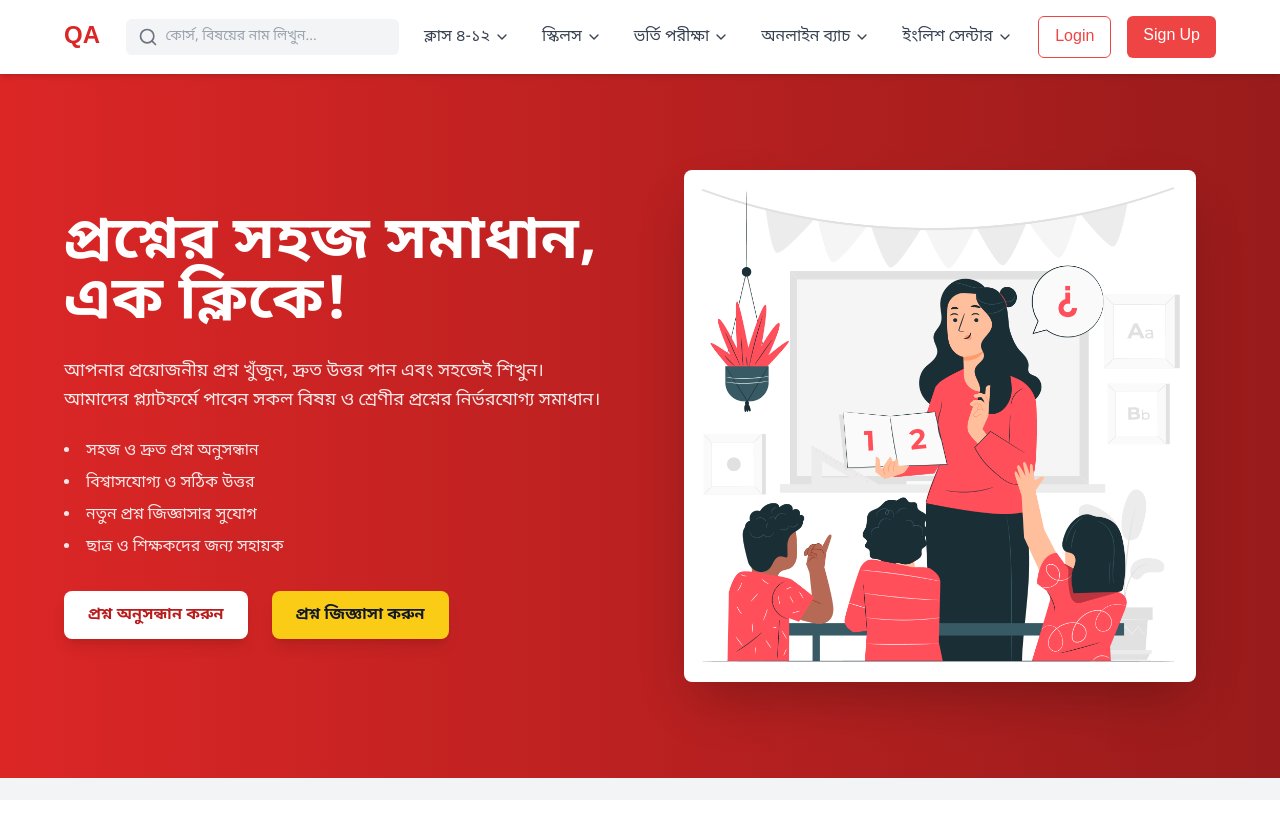
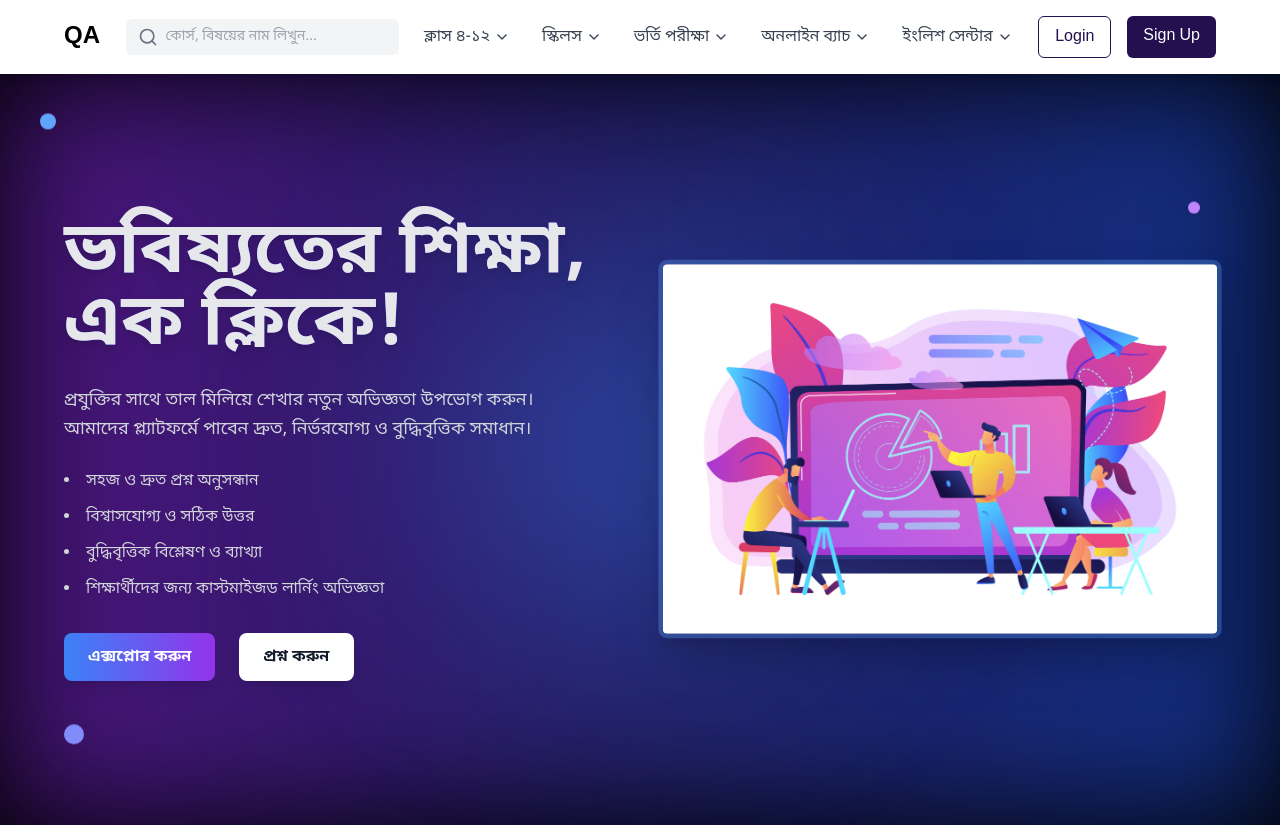
Before and after one commit to amitavrchy/question-management, a Next.js app: page / in a window 1280 px wide. Before the commit the page ends 800 px from the top, so only its background shows below. Built offline with nearby package versions, Linux system fonts and the light colour scheme.

Commit message:
ui changed

```diff
--- a/src/components/Banner/index.jsx
+++ b/src/components/Banner/index.jsx
@@ -1,43 +1,53 @@
 import Image from "next/image";
-import banner from "../../../public/banner.jpg";
+import banner from "../../../public/teachBanner.jpg";
 
 const Banner = () => {
   return (
-    <section className="bg-gradient-to-r from-red-600 to-red-800 text-white py-24">
-      <div className="max-w-7xl mx-auto px-6 sm:px-12 lg:px-16 flex flex-col md:flex-row items-center justify-between gap-12">
+    <section className="relative bg-black text-white py-36 overflow-hidden">
+      {/* Background Glow Effects */}
+      <div className="absolute inset-0 bg-gradient-to-r from-purple-700 via-indigo-800 to-blue-700 opacity-60 blur-3xl"></div>
+      <div className="absolute inset-0 flex items-center justify-center">
+        <div className="h-96 w-96 bg-blue-500 opacity-30 blur-[120px] rounded-full animate-pulse"></div>
+      </div>
 
+      {/* Floating Dots for Decoration */}
+      <div className="absolute top-10 left-10 w-4 h-4 bg-blue-400 rounded-full animate-bounce"></div>
+      <div className="absolute top-32 right-20 w-3 h-3 bg-purple-400 rounded-full animate-bounce delay-200"></div>
+      <div className="absolute bottom-20 left-16 w-5 h-5 bg-indigo-400 rounded-full animate-bounce delay-300"></div>
+
+      <div className="relative max-w-7xl mx-auto px-6 sm:px-12 lg:px-16 flex flex-col md:flex-row items-center justify-between gap-12">
         {/* Left Side: Text */}
         <div className="md:w-1/2 text-center md:text-left">
-          <h1 className="text-5xl md:text-6xl font-extrabold leading-tight">
-            প্রশ্নের সহজ সমাধান, <br className="hidden md:inline" /> এক ক্লিকে!
+          <h1 className="text-5xl md:text-7xl font-extrabold leading-tight bg-gradient-to-r from-blue-400 to-purple-500 text-gray-200 bg-clip-text drop-shadow-lg">
+            ভবিষ্যতের শিক্ষা,<br className="hidden md:inline" /> এক ক্লিকে!
           </h1>
-          <p className="mt-6 text-lg opacity-90 leading-relaxed">
-            আপনার প্রয়োজনীয় প্রশ্ন খুঁজুন, দ্রুত উত্তর পান এবং সহজেই শিখুন।<br />
-            আমাদের প্ল্যাটফর্মে পাবেন সকল বিষয় ও শ্রেণীর প্রশ্নের নির্ভরযোগ্য সমাধান।
+          <p className="mt-6 text-lg text-gray-300 leading-relaxed">
+            প্রযুক্তির সাথে তাল মিলিয়ে শেখার নতুন অভিজ্ঞতা উপভোগ করুন।<br />
+            আমাদের প্ল্যাটফর্মে পাবেন দ্রুত, নির্ভরযোগ্য ও বুদ্ধিবৃত্তিক সমাধান।
           </p>
-          <ul className="mt-6 text-base opacity-90 list-disc list-inside space-y-2">
+          <ul className="mt-6 text-base text-gray-300 space-y-3 list-disc list-inside">
             <li>সহজ ও দ্রুত প্রশ্ন অনুসন্ধান</li>
             <li>বিশ্বাসযোগ্য ও সঠিক উত্তর</li>
-            <li>নতুন প্রশ্ন জিজ্ঞাসার সুযোগ</li>
-            <li>ছাত্র ও শিক্ষকদের জন্য সহায়ক</li>
+            <li>বুদ্ধিবৃত্তিক বিশ্লেষণ ও ব্যাখ্যা</li>
+            <li>শিক্ষার্থীদের জন্য কাস্টমাইজড লার্নিং অভিজ্ঞতা</li>
           </ul>
           <div className="mt-8 flex justify-center md:justify-start space-x-6">
-            <a href="/explore" className="bg-white text-red-700 px-6 py-3 rounded-lg font-semibold shadow-lg hover:bg-gray-200 transition">
-              প্রশ্ন অনুসন্ধান করুন
+            <a href="/explore" className="px-6 py-3 rounded-lg font-semibold bg-gradient-to-r from-blue-500 to-purple-600 text-white shadow-lg hover:opacity-90 hover:shadow-blue-400 transition">
+              এক্সপ্লোর করুন
             </a>
-            <a href="/ask" className="bg-yellow-400 text-gray-900 px-6 py-3 rounded-lg font-semibold shadow-lg hover:bg-yellow-500 transition">
-              প্রশ্ন জিজ্ঞাসা করুন
+            <a href="/ask" className="px-6 py-3 rounded-lg font-semibold bg-white text-gray-900 shadow-lg hover:bg-gray-200 hover:shadow-lg transition">
+              প্রশ্ন করুন
             </a>
           </div>
         </div>
 
         {/* Right Side: Image */}
-        <div className="md:w-1/2 flex justify-center">
-          <div className="relative w-full max-w-lg">
+        <div className="md:w-1/2 flex justify-center relative">
+          <div className="relative w-full max-w-lg transform scale-110">
             <Image
               src={banner}
-              alt="Bangla Question Management"
-              className="rounded-lg shadow-2xl"
+              alt="Future of Learning"
+              className="rounded-lg shadow-2xl border-4 border-blue-400/30 drop-shadow-xl"
               priority
             />
           </div>
--- a/src/components/Navbar/index.jsx
+++ b/src/components/Navbar/index.jsx
@@ -20,7 +20,7 @@ const Navbar = () => {
             <div className="max-w-7xl mx-auto px-6 sm:px-12 lg:px-16 relative">
                 <div className="flex justify-between items-center py-4">
                     <div className="flex items-center">
-                        <h1 className="text-2xl font-bold text-red-600">QA</h1>
+                        <h1 className="text-2xl font-bold text-gradient-to-r from-[#1b0a37] to-[#24104f]">QA</h1>
                     </div>
 
                     <div className="hidden md:flex items-center bg-gray-100 rounded-md px-3 py-2">
@@ -39,7 +39,7 @@ const Navbar = () => {
                             <div key={index} className="relative group">
                                 <button
                                     onClick={() => toggleDropdown(index)}
-                                    className="flex items-center space-x-1 text-gray-700 hover:text-red-500"
+                                    className="flex items-center space-x-1 text-gray-700 hover:text-[#24104f]"
                                 >
                                     <span>{item.name}</span>
                                     {item.sublinks && <ChevronDown className="h-4 w-4" />}
@@ -63,10 +63,10 @@ const Navbar = () => {
 
                     {/* Login & Sign Up Buttons */}
                     <div className="hidden md:flex space-x-4">
-                        <a href="/login" className="px-4 py-2 border border-red-500 text-red-500 rounded-md hover:bg-red-50">
+                        <a href="/login" className="px-4 py-2 border border-[#24104f] text-[#24104f] rounded-md hover:bg-[#1b0a37] hover:text-white">
                             Login
                         </a>
-                        <a href="/signup" className="px-4 py-2 bg-red-500 text-white rounded-md hover:bg-red-600">
+                        <a href="/signup" className="px-4 py-2 bg-[#24104f] text-white rounded-md hover:bg-[#1b0a37]">
                             Sign Up
                         </a>
                     </div>
@@ -120,10 +120,10 @@ const Navbar = () => {
 
                         {/* Mobile Login & Sign Up Buttons */}
                         <div className="flex flex-col mt-4 p-4 border-t">
-                            <a href="/login" className="w-full text-center px-4 py-2 border border-red-500 text-red-500 rounded-md hover:bg-red-50">
+                            <a href="/login" className="w-full text-center px-4 py-2 border border-[#24104f] text-[#24104f] rounded-md hover:bg-[#1b0a37] hover:text-white">
                                 Login
                             </a>
-                            <a href="/signup" className="w-full text-center px-4 py-2 mt-2 bg-red-500 text-white rounded-md hover:bg-red-600">
+                            <a href="/signup" className="w-full text-center px-4 py-2 mt-2 bg-[#24104f] text-white rounded-md hover:bg-[#1b0a37]">
                                 Sign Up
                             </a>
                         </div>
```
Also changed, not shown: public/banner.jpg (deleted), public/teachBanner.jpg (added).
